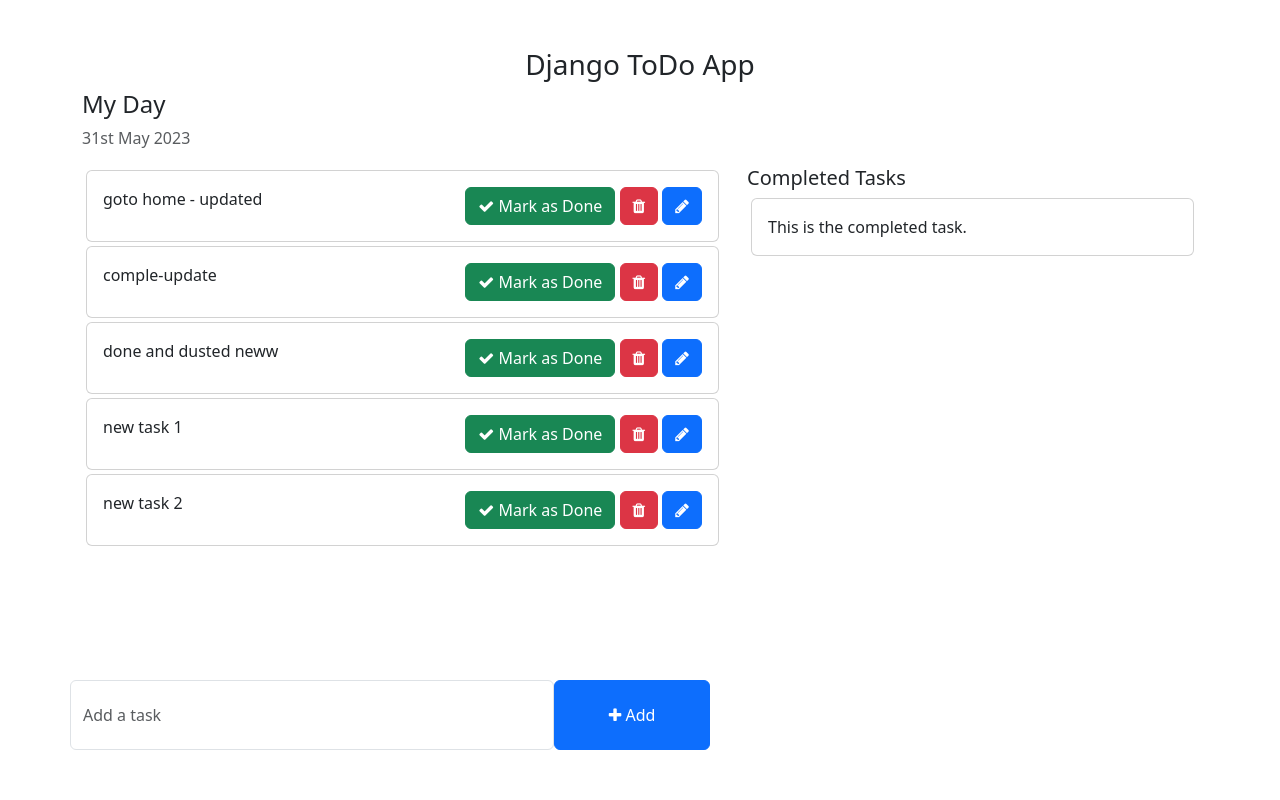
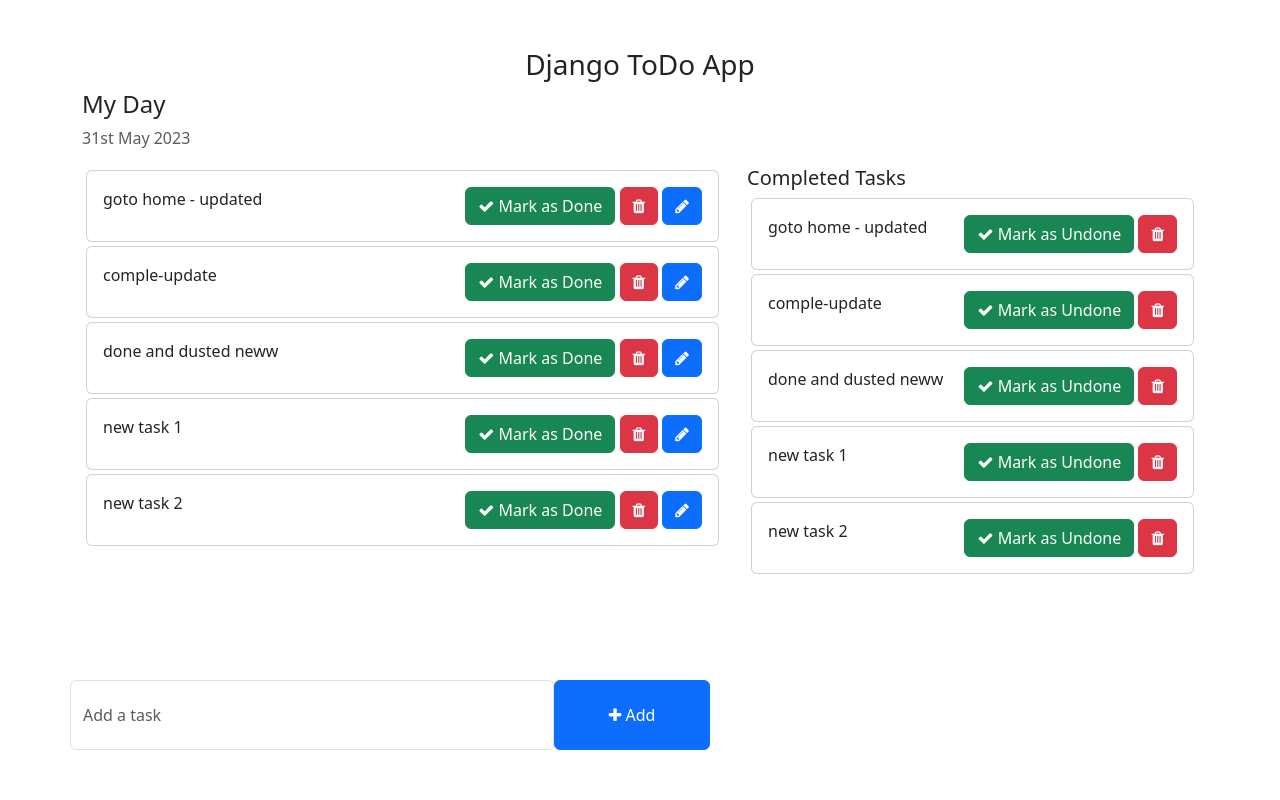
Before and after one commit to Aklinahs/todo, a Django app: template templates/home.html in a window 1280 px wide. Run offline with Django 4.2, Linux system fonts and the light colour scheme; the template is opened without the code that fills it: values that come from a table or form of the project are taken from there, others are empty; data comes from the database, SQL or seed files in the repository; both versions use the stored data as it was after the commit.

Commit message:
completed the basic CRUD operations

```diff
--- a/templates/home.html
+++ b/templates/home.html
@@ -31,9 +31,9 @@
                     <div class="card-body">
                         {{ task }}
                         <span style="position: relative; float: right;">
-                            <a class="btn btn-success"><i class="fa fa-check"></i> Mark as Done</a>
-                            <a class="btn btn-danger"><i class="fa fa-trash"></i></a>
-                            <a class="btn btn-primary"><i class="fa fa-pencil"></i></a>
+                            <a href="{% url 'mark_as_done' task.pk %}" class="btn btn-success"><i class="fa fa-check"></i> Mark as Done</a>
+                            <a href="{% url 'delete' task.pk %}" class="btn btn-danger"><i class="fa fa-trash"></i></a>
+                            <a href="{% url 'edit' task.pk %}" class="btn btn-primary"><i class="fa fa-pencil"></i></a>
                         </span>
                     </div>
                 </div>
@@ -43,11 +43,17 @@
             <div class="col-md-5 col-lg-5">
                 <h5>Completed Tasks</h5>
                 <!-- List of all the tasks that have completed -->
+                {% for task in completed_tasks  %}
                 <div class="card m-1">
                     <div class="card-body">
-                        This is the completed task.
+                        {{ task }}
+                        <span style="position: relative; float: right;">
+                            <a href="{% url 'mark_as_undone' task.pk %}" class="btn btn-success"><i class="fa fa-check"></i> Mark as Undone</a>
+                            <a href="{% url 'delete' task.pk %}" class="btn btn-danger"><i class="fa fa-trash"></i></a>
+                        </span>
                     </div>
                 </div>
+                {% endfor %}
             </div>
         </div>
         <div class="row">
--- a/todo/urls.py
+++ b/todo/urls.py
@@ -3,4 +3,8 @@
 
 urlpatterns = [
     path('addTask', views.addTask, name='addTask'),
+    path('mark_as_done/<int:task_id>', views.mark_as_done, name='mark_as_done'),
+    path('mark_as_undone/<int:task_id>', views.mark_as_undone, name='mark_as_undone'),
+    path('edit/<int:task_id>', views.edit, name='edit'),
+    path('delete/<int:task_id>', views.delete, name='delete'),
 ]
--- a/todo_main/views.py
+++ b/todo_main/views.py
@@ -4,5 +4,9 @@
 
 def home(request):
     tasks = Task.objects.filter(is_completed=False).order_by('-updated_at')
-    context = {'tasks': tasks}
+    completed_tasks = Task.objects.filter(is_completed=True).order_by('-updated_at')
+    context = {
+        'tasks': tasks,
+        'completed_tasks': completed_tasks
+        }
     return render(request, 'home.html', context)
```
Also changed, not shown: templates/edit_task.html (added, +35 -0 lines), todo/views.py (+28 -1 lines), db.sqlite3.
